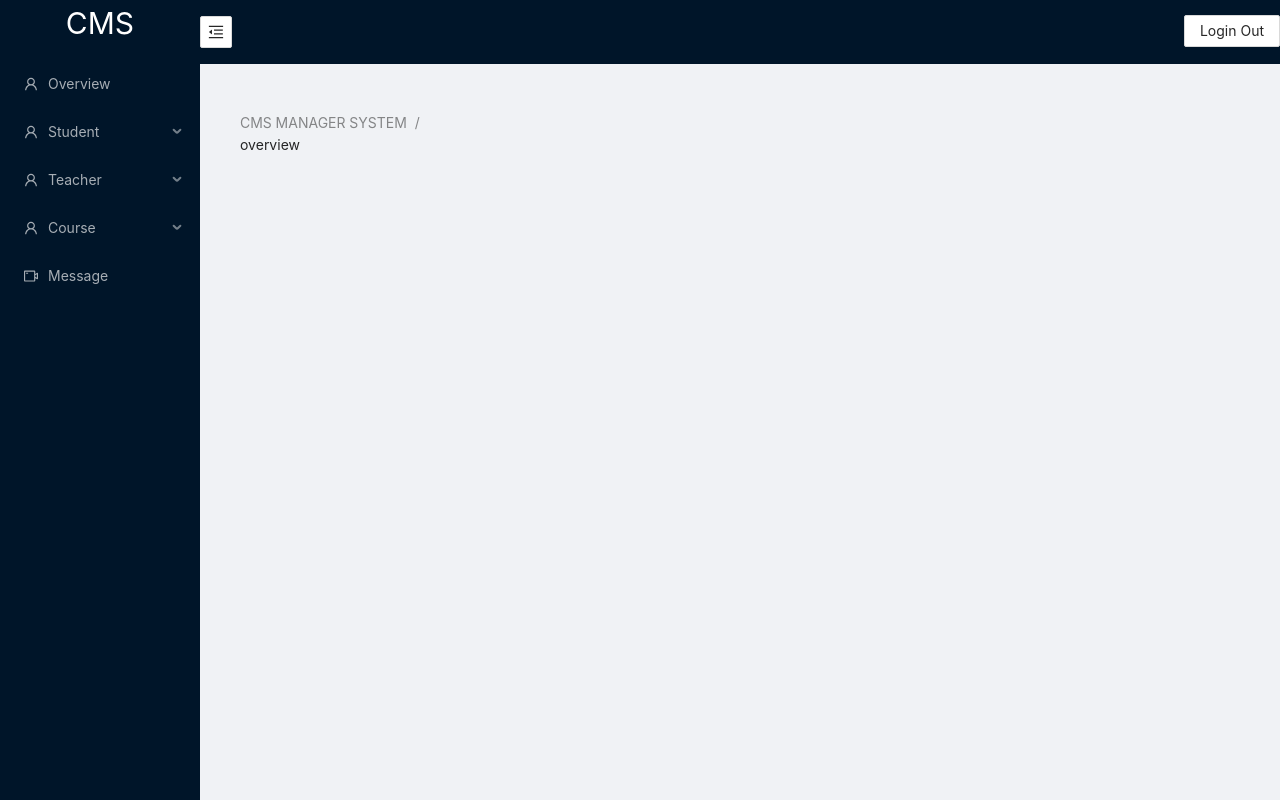
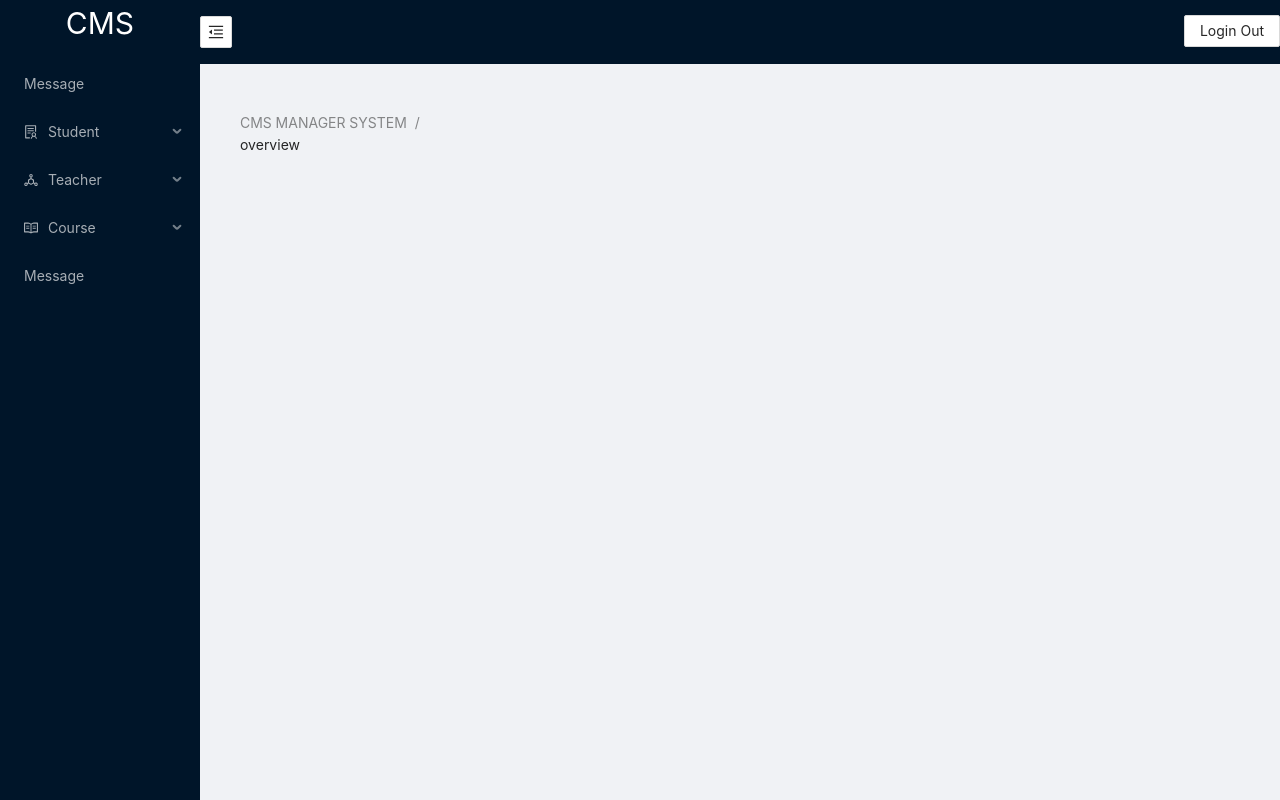
Before and after one commit to Yolo19/lyart, a Next.js app: page /dashboard/manager in a window 1280 px wide. Built offline with nearby package versions, Linux system fonts and the light colour scheme.

Commit message:
render Menu by function

```diff
--- a/components/breadcrumb.tsx
+++ b/components/breadcrumb.tsx
@@ -2,7 +2,7 @@ import { Breadcrumb } from "antd";
 import Link from "next/link";
 
 
-export default function AppBreadcrumb (props) {
+export default function AppBreadcrumb (props: {sub: string[]}) {
   const pathNameArray = props.sub;
   console.log("props.sub", props.sub)
   return (
--- a/components/layout/layout.tsx
+++ b/components/layout/layout.tsx
@@ -8,7 +8,8 @@ import {
   VideoCameraOutlined,
 } from "@ant-design/icons";
 import {LoginOut} from "../../lib/api";
-import AppBreadcrumb from "../breadcrumb"
+import AppBreadcrumb from "../breadcrumb";
+import {SideNav, routes} from "../../lib/model/constant/routes"
 
 const { Header, Sider, Content } = Layout;
 const { SubMenu } = Menu;
@@ -22,6 +23,26 @@ export function AppLayout(props: any) {
     const toggle = () => {
       setCollapsed(!collapsed);
     };
+    const sideNave: SideNav[] | undefined = routes.get("manager")
+
+    const renderMenuItems =(data: SideNav[]) =>{
+      console.log("123")
+      return data.map((item, index)=>{
+        //const key = genKey(item);
+        if(item.subNav){
+          return<SubMenu title={item.title} icon={item.icon}>
+            {renderMenuItems(item.subNav)}
+          </SubMenu>
+        } else {
+          return <Menu.Item>{item.title}</Menu.Item>
+        }
+      })
+      }
+
+
+    const genKey = (data: SideNav): string=>{
+      return data.title;
+    }
 
     const handleLoginOut = () => {
         LoginOut()
@@ -31,7 +52,6 @@ export function AppLayout(props: any) {
           }).catch((err)=>{
             console.log(err);
           });
-
     };
 
     const changeContent = (e: any) => {
@@ -64,7 +84,8 @@ export function AppLayout(props: any) {
             defaultSelectedKeys={["1"]}
             onClick={(e)=>changeContent(e)}
           >
-            <Menu.Item key="overview" icon={<UserOutlined />}>
+            {renderMenuItems(sideNave)}
+            {/* <Menu.Item key="overview" icon={<UserOutlined />}>
               Overview
             </Menu.Item>
             <SubMenu key="student" icon={<UserOutlined />} title="Student">
@@ -80,7 +101,7 @@ export function AppLayout(props: any) {
             </SubMenu>
             <Menu.Item key="message" icon={<VideoCameraOutlined />}>
               Message
-            </Menu.Item>
+            </Menu.Item> */}
           </Menu>
         </Sider>
         <Layout className="site-layout">
```
Also changed, not shown: components/students/editStudentForm.tsx (+2 -7 lines), lib/model/student.tsx (+10 -0 lines), pages/dashboard/manager/student/index.tsx (+53 -51 lines), lib/model/constant/routes.tsx (line endings or trailing spaces).
